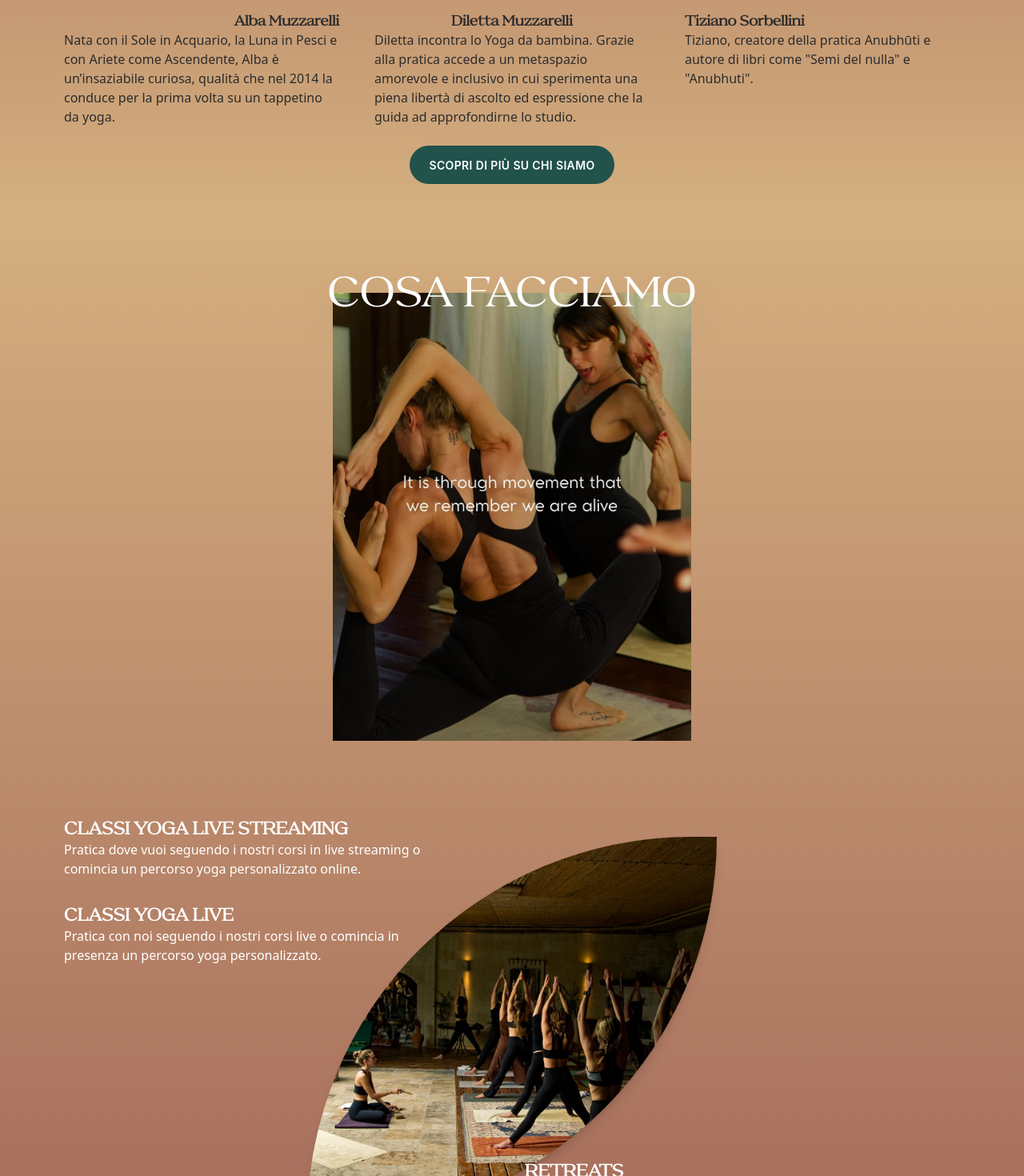
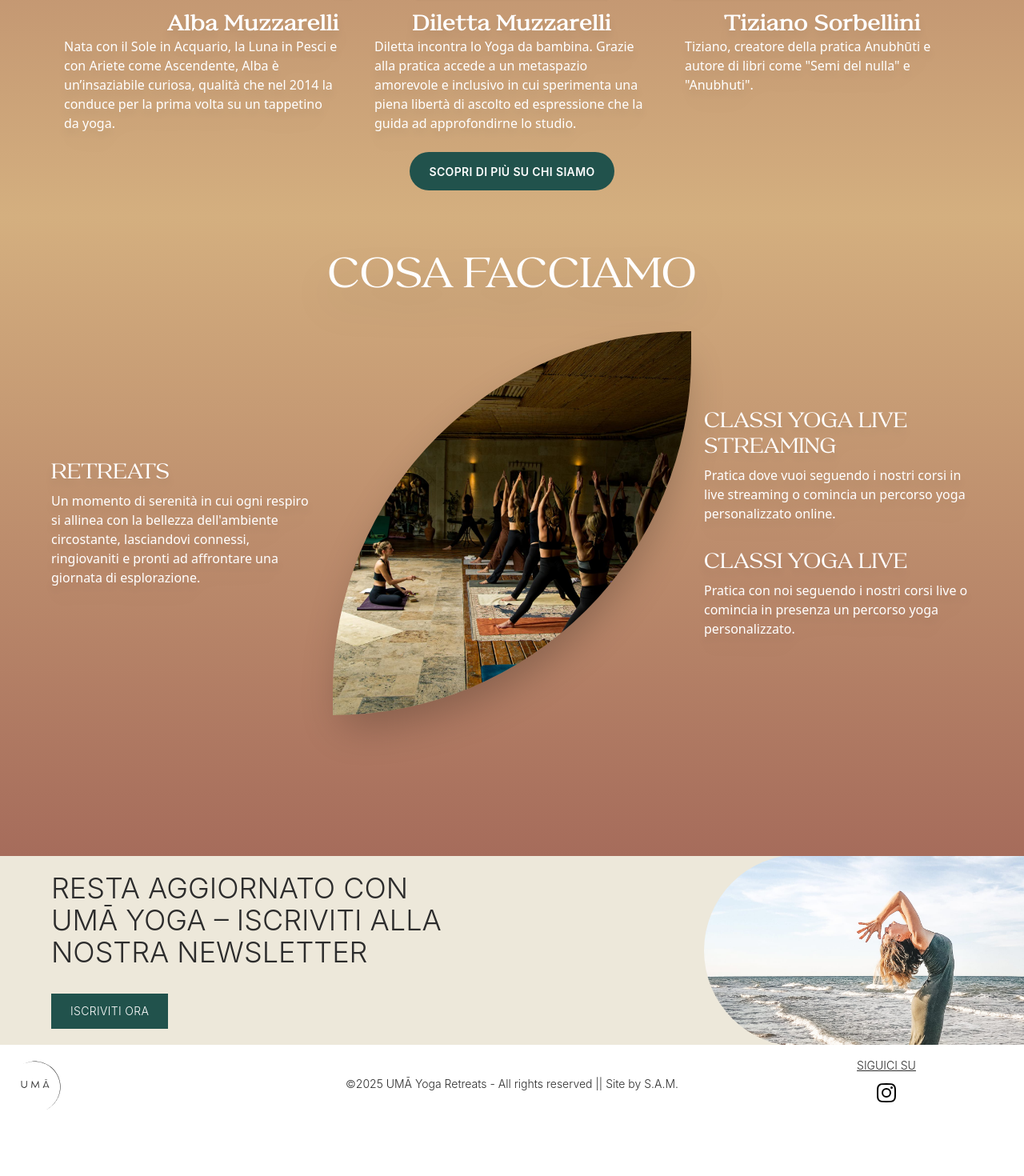
Before and after one commit to asorbellini/static-uma-yoga, a React (Vite) app: page / in a window 1280 px wide. Shown: the part 1330-2800 px from the top of the page at 80% size. After the commit the page ends 2733 px from the top, so only its background shows below. Built offline with nearby package versions, Linux system fonts and the light colour scheme.

Commit message:
Improve HOME

```diff
--- a/src/components/Hero.jsx
+++ b/src/components/Hero.jsx
@@ -6,9 +6,9 @@ function Hero() {
     <div className="relative h-screen w-full flex flex-row items-end justify-center text-white">
       <div className="absolute inset-0 bg-[url('/images/homebg1.png')] bg-center bg-cover" /> {/*r */}
       <div className="relative z-10 p-12 text-center">
-          <h1 className="text-2xl md:text-5xl/4 p-2 md:p-4 rounded font-serif
+          <h1 className="text-4xl md:text-5xl lg:text-6xl p-2 md:p-4 font-serif
           ">¡BENVENUTI A UMĀ!</h1>
-          <p className="text-base md:text-xl p-2 md:p-4 rounded">Uno spazio sacro di crescita ed evoluzione personale che unisce e presenta i nostri progetti e percorsi yoga e in cui yu possa riconoscerti e sentirti a casa.</p>
+          <p className="text-lg md:text-xl pb-4 font-sans font-normal drop-shadow-2xl">Uno spazio sacro di crescita ed evoluzione personale che unisce e presenta i nostri progetti e percorsi yoga e in cui yu possa riconoscerti e sentirti a casa.</p>
       </div>
       {/* <CircularButton />  ver si lo ponemos */}
       <div className="absolute z-20 flex flex-row items-center justify-center hover:animate-pulse">
--- a/src/components/UmaSummary.jsx
+++ b/src/components/UmaSummary.jsx
@@ -2,13 +2,7 @@ import { useState, useEffect, useRef } from "react"
 import imageUrlAlba from "../assets/images/PortadaAlba.png"
 import imageUrlDiletta from "../assets/images/PortadaDiletta.png"
 import imageUrlTiziano from "../assets/images/PortadaTiziano.png"
-import cosaFacciamo from "../assets/images/CosaFacciamo.png"
 import cosaFacciamo2 from "../assets/images/Cosafacciamo2.png"
-
-import { ArrowDown } from "./Icons"
-
-
-
 
 function UmaSummary(){
     const [isVisible, setIsVisible] = useState(false)
@@ -33,7 +27,7 @@ function UmaSummary(){
             <section ref={sectionRef} id="uma-summary" className="min-h-screen w-full px-4 bg-gradient-to-t from-dorado to-terracota">
         {/* CHI SIAMMO titulo de sección */}
                 <div className="p-2 md:p-4 pt-24 md:pt-24">
-                    <h3 className="text-2xl md:text-4xl rounded font-rose text-white text-center font-light">
+                    <h3 className="text-2xl md:text-4xl rounded font-rose text-white text-center font-medium">
                     CHI SIAMMO
                     </h3>
                 </div>
@@ -48,8 +42,8 @@ function UmaSummary(){
                                     className=" h-[45vh] object-cover shadow rounded-bl-full " />
                                 </div>
                                 <div className="p-2 md:p-4">
-                                    <h2 className="font-rose text-base text-right font-semibold text-oscuro hover:underline transition-all">Alba Muzzarelli</h2>
-                                    <p className="font-sans text-oscuro">Nata con il Sole in Acquario, la Luna in Pesci e con Ariete come Ascendente, Alba è un’insaziabile curiosa, qualità che nel 2014 la conduce per la prima volta su un tappetino da yoga.</p>
+                                    <h2 className="font-rose text-2xl text-right font-semibold hover:underline transition-all text-white drop-shadow-xl tracking-wider">Alba Muzzarelli</h2>
+                                    <p className="font-sans text-base text-start text-white drop-shadow-xl font-normal">Nata con il Sole in Acquario, la Luna in Pesci e con Ariete come Ascendente, Alba è un’insaziabile curiosa, qualità che nel 2014 la conduce per la prima volta su un tappetino da yoga.</p>
                                 </div>
                             </a>
                         </div>
@@ -63,8 +57,8 @@ function UmaSummary(){
                                     className="h-[45vh] object-cover shadow" />
                                 </div>
                                 <div className="p-2 md:p-4">
-                                    <h2 className="font-rose text-base text-center font-semibold text-oscuro hover:underline transition-all">Diletta Muzzarelli</h2>
-                                    <p className="font-sans text-oscuro">Diletta incontra lo Yoga da bambina. Grazie alla pratica accede a un metaspazio amorevole e inclusivo in cui sperimenta una piena libertà di ascolto ed espressione che la guida ad approfondirne lo studio.</p>
+                                    <h2 className="font-rose text-2xl text-center font-semibold hover:underline transition-all text-white drop-shadow-xl tracking-wider">Diletta Muzzarelli</h2>
+                                    <p className="font-sans text-base text-start text-white drop-shadow-xl font-normal">Diletta incontra lo Yoga da bambina. Grazie alla pratica accede a un metaspazio amorevole e inclusivo in cui sperimenta una piena libertà di ascolto ed espressione che la guida ad approfondirne lo studio.</p>
                                 </div>
                             </a>
                         </div>
@@ -78,72 +72,63 @@ function UmaSummary(){
                                     className="h-[45vh] object-cover shadow rounded-tr-full" />
                                 </div>
                                 <div className="p-2 md:p-4">
-                                    <h2 className="font-rose text-base text-left font-semibold text-oscuro hover:underline transition-all">Tiziano Sorbellini</h2>
-                                    <p className="font-sans text-oscuro">Tiziano, creatore della pratica Anubhūti e autore di libri come "Semi del nulla" e "Anubhuti".</p>
+                                    <h2 className="font-rose text-2xl text-center font-semibold hover:underline transition-all text-white drop-shadow-xl tracking-wider">Tiziano Sorbellini</h2>
+                                    <p className="font-sans text-base text-start text-white drop-shadow-xl font-normal">Tiziano, creatore della pratica Anubhūti e autore di libri come "Semi del nulla" e "Anubhuti".</p>
                                 </div>
                             </a>
                         </div>
                     </div>
                 </div>
                 <div className="flex items-center justify-center ">
-                    <div className="bg-verdeBosque justify-center my-2 rounded-full px-6 py-3  hover:bg-verdeOliva hover:border-verdeBosque transition-all duration-500">
+                    <div className="bg-verdeBosque hover:bg-verdeOliva transition-all duration-500 rounded-full px-6 py-3 my-2 flex justify-center items-center text-white hover:text-oscuro">
                         <a href="/chi-siamo">
-                            <button className="text-white text-sm font-semibold tracking-wide">
+                            <button className=" text-sm font-semibold tracking-wide justify-items-center">
                                 SCOPRI DI PIÙ SU CHI SIAMO
                             </button>
                         </a>
                     </div>
                 </div>
             </section>
-            <section className="min-h-screen w-full px-4 bg-gradient-to-b from-dorado to-terracota flex flex-col items-center justify-center">
-                <div className="relative w-full px-12 mt-24">
-            {/* Imagen */}
-                    <img
-                        src={cosaFacciamo}
-                        alt="Cosa Facciamo"
-                        className="w-full h-[50vh] sm:h-[70vh] object-cover md:object-contain"
-                    />
-
-            {/* COSA FACCIAMO superpuesto en la parte superior de imágen*/}
-                    <h2 className="w-full absolute -top-6 left-1/2 -translate-x-1/2 text-3xl md:text-4xl lg:text-5xl rounded font-rose text-white font-light text-center drop-shadow-2xl">
-                        COSA FACCIAMO
+            <section id="cosa-facciamo" className="min-h-screen w-full px-4 bg-gradient-to-b from-dorado to-terracota flex flex-col">
+                <div className="py-12">
+                    <h2 className="text-3xl md:text-4xl lg:text-5xl font-rose text-white font-medium text-center drop-shadow-2xl">
+                    COSA FACCIAMO
                     </h2>
                 </div>
-
-                <div className="flex flex-col sm:flex-row md:relative w-full min-h-[70vh] mt-20 px-12 text-white">
-                        <div className="flex flex-col md:absolute md:top-0 md:left-12 md:max-w-lg z-30 ">
-                            <div className="p-2 md:p-4">
-                                <h3 className="font-rose text-xl font-semibold ">CLASSI YOGA LIVE STREAMING</h3>
-                                <p className="font-sans">Pratica dove vuoi seguendo i nostri corsi in live streaming o comincia un percorso yoga personalizzato online.</p>
-                            </div>
-                            <div className="p-2 md:p-4">
-                                <h3 className="font-rose text-xl font-semibold">CLASSI YOGA LIVE</h3>
-                                <p className="font-sans">Pratica con noi seguendo i nostri corsi live o comincia in presenza un percorso yoga personalizzato.</p>
-                            </div>
+                <div className="flex flex-col md:flex-row justify-between items-center md:px-12 gap-4 relative">
+                    <div className="md:w-1/3 text-left z-20">
+                        <h3 className="font-rose text-2xl font-medium text-white mb-2 drop-shadow-xl">RETREATS</h3>
+                        <p className="text-white font-sans text-base drop-shadow-xl font-normal">
+                            Un momento di serenità in cui ogni respiro si allinea con la bellezza dell'ambiente circostante, lasciandovi connessi, ringiovaniti e pronti ad affrontare una giornata di esplorazione.
+                        </p>
+                    </div>
+                    <div className="relative w-[40vw] h-[50vh] xl:h-[60vh] z-10">
+                        <img
+                            src={cosaFacciamo2}
+                            alt="Cosa Facciamo"
+                            className="w-full h-full object-cover rounded-br-full rounded-tl-full shadow-2xl"
+                        />
+                    </div>
+                    <div className="md:w-1/3 text-left z-20 space-y-8">
+                        <div>
+                            <h3 className="font-rose text-2xl font-medium text-white mb-2 drop-shadow-xl">CLASSI YOGA LIVE STREAMING</h3>
+                            <p className="text-white font-sans text-base drop-shadow-xl font-normal">
+                            Pratica dove vuoi seguendo i nostri corsi in live streaming o comincia un percorso yoga personalizzato online.
+                            </p>
                         </div>
-                        <div className="flex md:absolute md:bottom-0 md:right-12 md:max-w-xl z-30">
-                                <div className="p-2 md:p-4">
-                                    <h3 className="font-rose text-xl text-left font-semibold">RETREATS</h3>
-                                    <p className="font-sans">Un momento di serenità in cui ogni respiro si allinea con la bellezza dell'ambiente circostante, lasciandovi connessi, ringiovaniti e pronti ad affrontare una giornata di esplorazione.</p>
-                                </div>
+                        <div>
+                            <h3 className="font-rose text-2xl font-medium text-white mb-2 drop-shadow-xl">CLASSI YOGA LIVE</h3>
+                            <p className="text-white font-sans text-base drop-shadow-xl font-normal">
+                            Pratica con noi seguendo i nostri corsi live o comincia in presenza un percorso yoga personalizzato.
+                            </p>
                         </div>
-                        <div className="hidden sm:flex sm:flex-col md:absolute md:top-1/2 md:left-1/2 md:-translate-x-1/2 md:-translate-y-1/2 z-20">
-                                <img
-                                src={cosaFacciamo2}
-                                alt="`Cosa Facciamo 2"
-                                className="w-[40vw] h-[50vh] xl:h-[60vh] object-cover rounded-br-full rounded-tl-full shadow-lg" />
-                        </div>
+                    </div>
                 </div>
             </section>
 
-            {/*Flecha a siguiente sección
-                #LE NOSTRE CLASSI SECTION SE REMOVIÓ
-                    <div className="z-20 flex items-center justify-center hover:animate-pulse mt-8">
-                        <a href="#nostre-classi">
-                            <ArrowDown />
-                        </a>
-                    </div>
 
+
+            {/*
             <section id="nostre-classi" className="min-h-screen w-full pt-28 px-4 bg-terracota " >
                 <div className="p-2 md:p-4 ">
                     <h3 className="text-2xl md:text-4xl rounded font-rose text-white text-center font-light">
```
